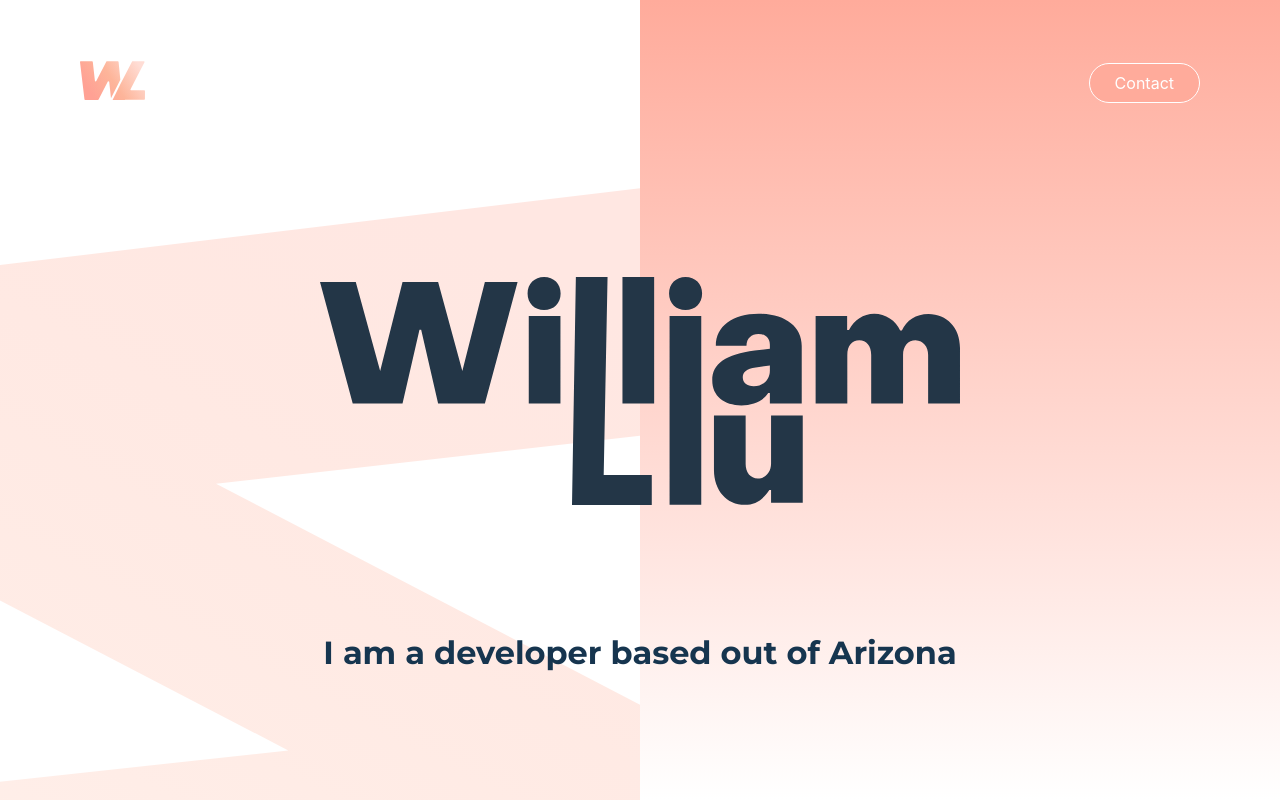
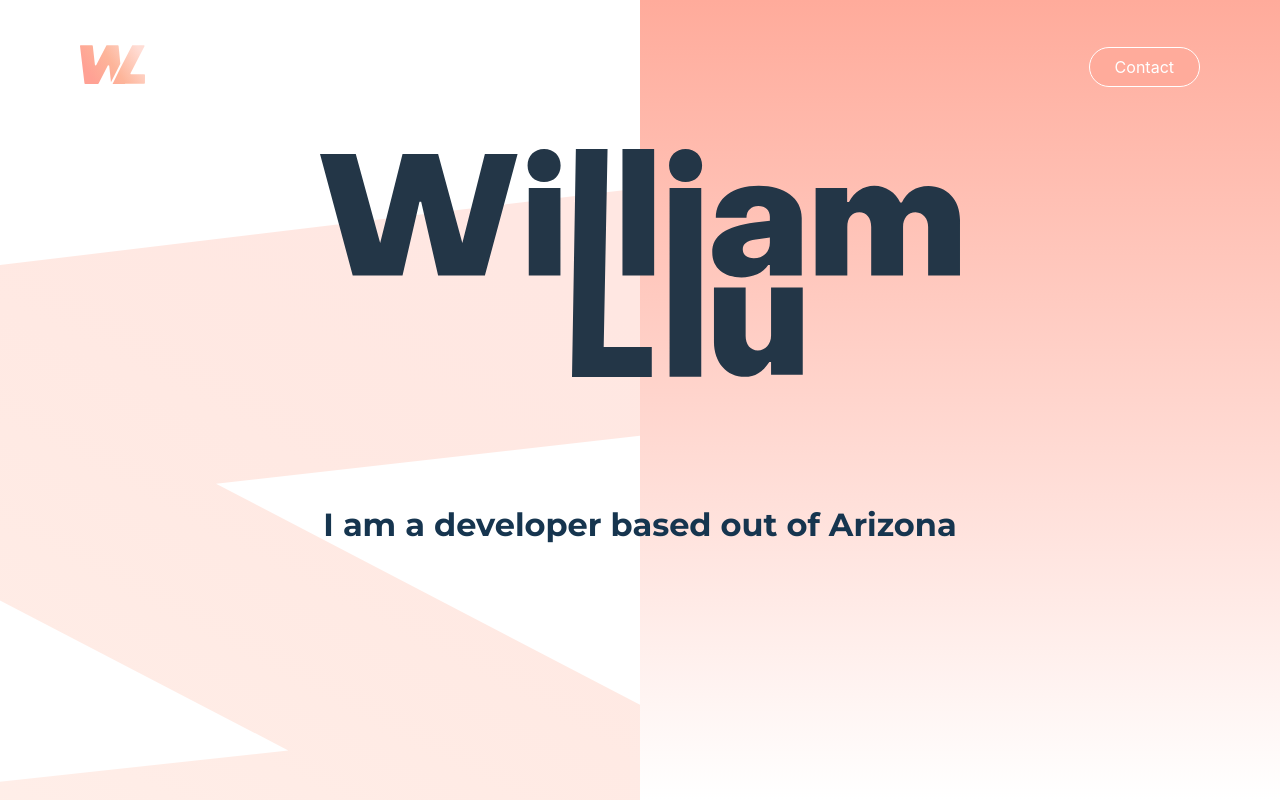
Before and after one commit to williamliu12/testRepo, a React (Create React App) app: page / in a window 1280 px wide. Shown: the top 800 px of the page. Built offline with nearby package versions, Linux system fonts and the light colour scheme.

Commit message:
Format update

```diff
--- a/src/App.css
+++ b/src/App.css
@@ -59,7 +59,7 @@ a{
 .name-div{
   display: flex;
   justify-content: center;
-  padding-top: 7em;
+  padding-top: 2em;
 }
 
 .main-name{
@@ -271,10 +271,12 @@ p{
 
 .main-name{
   animation: fadeAnim 3s;
+  animation-fill-mode: both;
 }
 
 .name-desc{
   animation: fadeAnim 4s;
+  animation-fill-mode: both;
 }
 
 @keyframes fadeAnim{
--- a/src/Media.css
+++ b/src/Media.css
@@ -65,7 +65,8 @@
 
 @media screen and (min-width: 1024px){
     .nav-bar{
-        padding: 3em 5em;
+        padding: 2em 5em;
+        padding-bottom: 1em;
     }
     .main-name{
         width: 50%;
```
